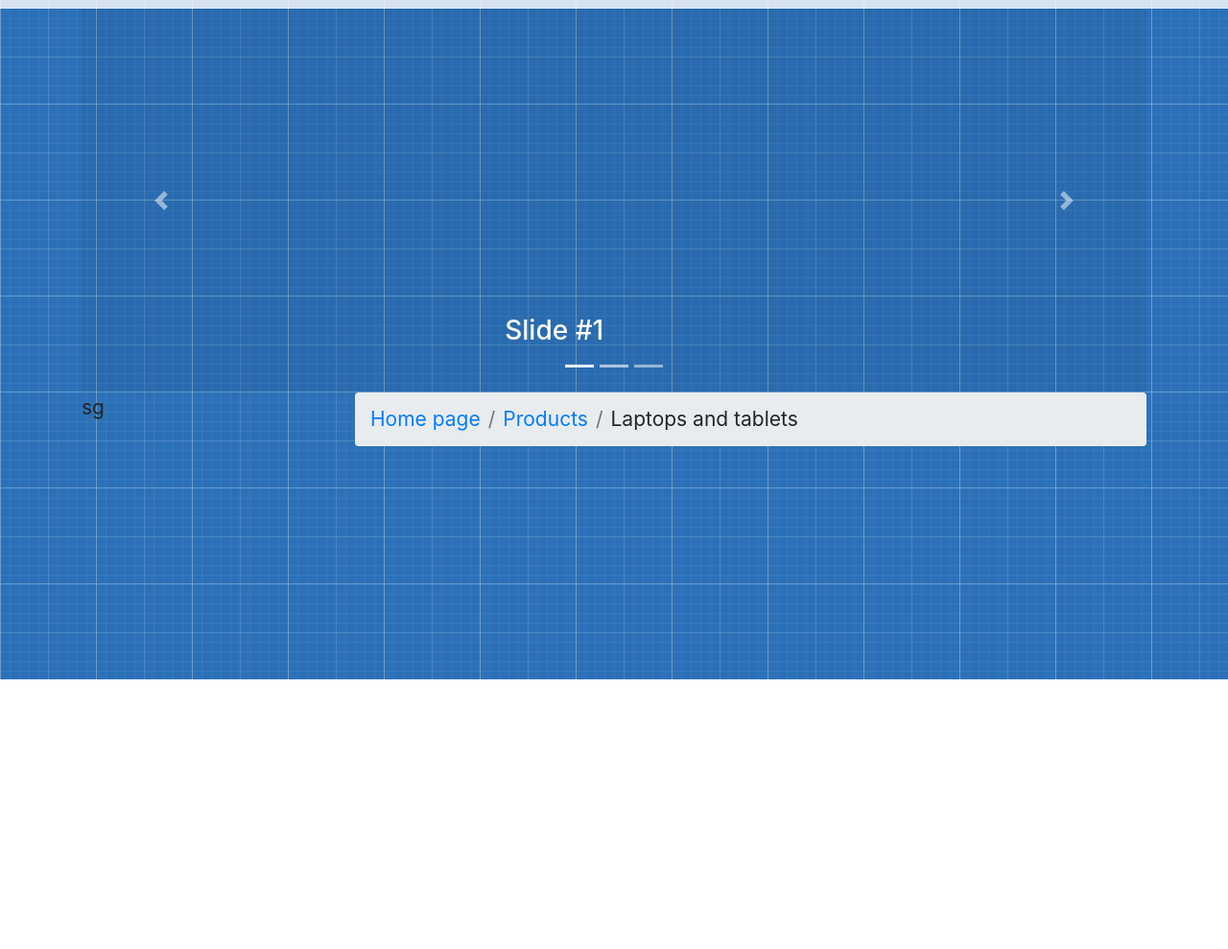
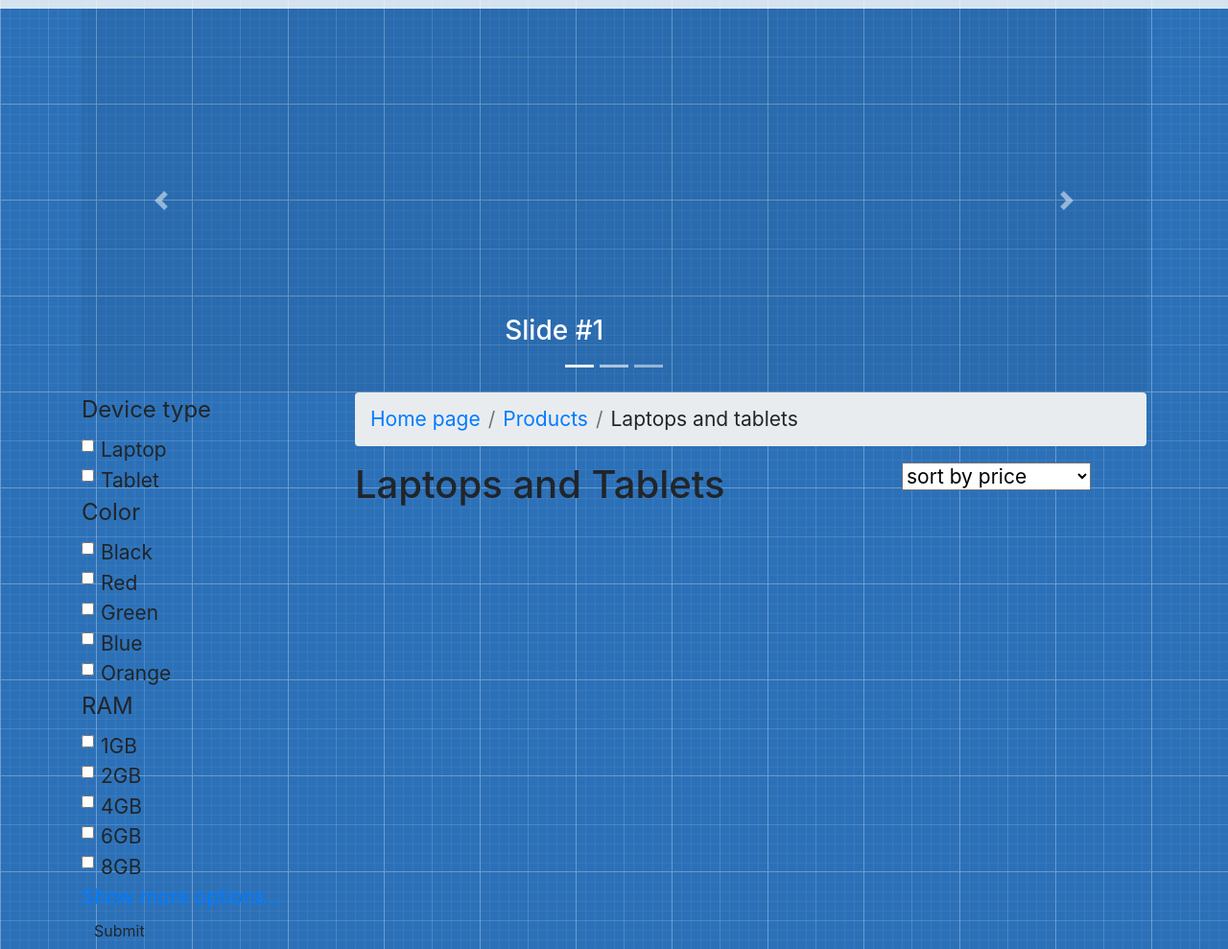
Before and after one commit to KhrystynaKo/Shop-template, a website: page index.html in a window 1280 px wide. Shown: the part 92-1081 px from the top of the page at 96% size. Before the commit the page ends 800 px from the top, so only its background shows below. Drawn offline with Linux system fonts and the light colour scheme.

Commit message:
сайдбар

```diff
--- a/index.html
+++ b/index.html
@@ -117,9 +117,110 @@
             <li class="breadcrumb-item" aria-current="page">Laptops and tablets</li>
           </ol>
         </nav>
+        <div class="row main-header">
+          <div class="col-md-8">
+            <h1 class="main-header-title">Laptops and Tablets</h1>
+          </div>
+          <div class="col-md-4">
+            <select class="main-header-select" id="ChooseOption" required>
+              <option value="1">sort by price</option>
+              <option value="2">sort by name</option>
+              <option value="3">sort by date</option>
+              <option value="4">sort by popularity</option>
+            </select>
+          </div>
+        </div>
+
       </main>
-        <aside class="col-lg-3 order-lg-1">
-          sg
+      <aside class="sidebar col-lg-3 order-lg-1">
+        <div class="sidebar-form">
+          <legend class="form-title">Device type</legend>
+          <div class="form-check">
+            <input class="form-check-input" type="checkbox" value="" id="laptop">
+            <label class="form-check-label" for="laptop">
+              Laptop
+            </label>
+          </div>
+          <div class="form-check">
+            <input class="form-check-input" type="checkbox" value="" id="tablet">
+            <label class="form-check-label" for="tablet">
+              Tablet
+            </label>
+          </div>
+        </div>
+
+        <div class="sidebar-form">
+          <legend class="form-title">Color</legend>
+          <div class="form-check">
+            <input class="form-check-input" type="checkbox" value="" id="laptop">
+            <label class="form-check-label" for="laptop">
+              Black
+            </label>
+          </div>
+          <div class="form-check">
+            <input class="form-check-input" type="checkbox" value="" id="tablet">
+            <label class="form-check-label" for="tablet">
+              Red
+            </label>
+          </div>
+          <div class="form-check">
+            <input class="form-check-input" type="checkbox" value="" id="laptop">
+            <label class="form-check-label" for="laptop">
+              Green
+            </label>
+          </div>
+          <div class="form-check">
+            <input class="form-check-input" type="checkbox" value="" id="laptop">
+            <label class="form-check-label" for="laptop">
+              Blue
+            </label>
+          </div>
+          <div class="form-check">
+            <input class="form-check-input" type="checkbox" value="" id="laptop">
+            <label class="form-check-label" for="laptop">
+              Orange
+            </label>
+          </div>
+        </div>
+
+        <div class="sidebar-form">
+          <legend class="form-title">RAM</legend>
+          <div class="form-check">
+            <input class="form-check-input" type="checkbox" value="" id="laptop">
+            <label class="form-check-label" for="laptop">
+              1GB
+            </label>
+          </div>
+          <div class="form-check">
+            <input class="form-check-input" type="checkbox" value="" id="tablet">
+            <label class="form-check-label" for="tablet">
+              2GB
+            </label>
+          </div>
+          <div class="form-check">
+            <input class="form-check-input" type="checkbox" value="" id="laptop">
+            <label class="form-check-label" for="laptop">
+              4GB
+            </label>
+          </div>
+          <div class="form-check">
+            <input class="form-check-input" type="checkbox" value="" id="laptop">
+            <label class="form-check-label" for="laptop">
+              6GB
+            </label>
+          </div>
+          <div class="form-check">
+            <input class="form-check-input" type="checkbox" value="" id="laptop">
+            <label class="form-check-label" for="laptop">
+              8GB
+            </label>
+          </div>
+        </div>
+        <div class="sidebar-form">
+          <a href="#">Show more options...</a>
+          <button type="button" class="btn sidebar-form-btn">Submit</button>
+        </div>
+
       </aside>
     </div>
   </div>
```
Lines whose indentation alone changed are shown as unchanged.
